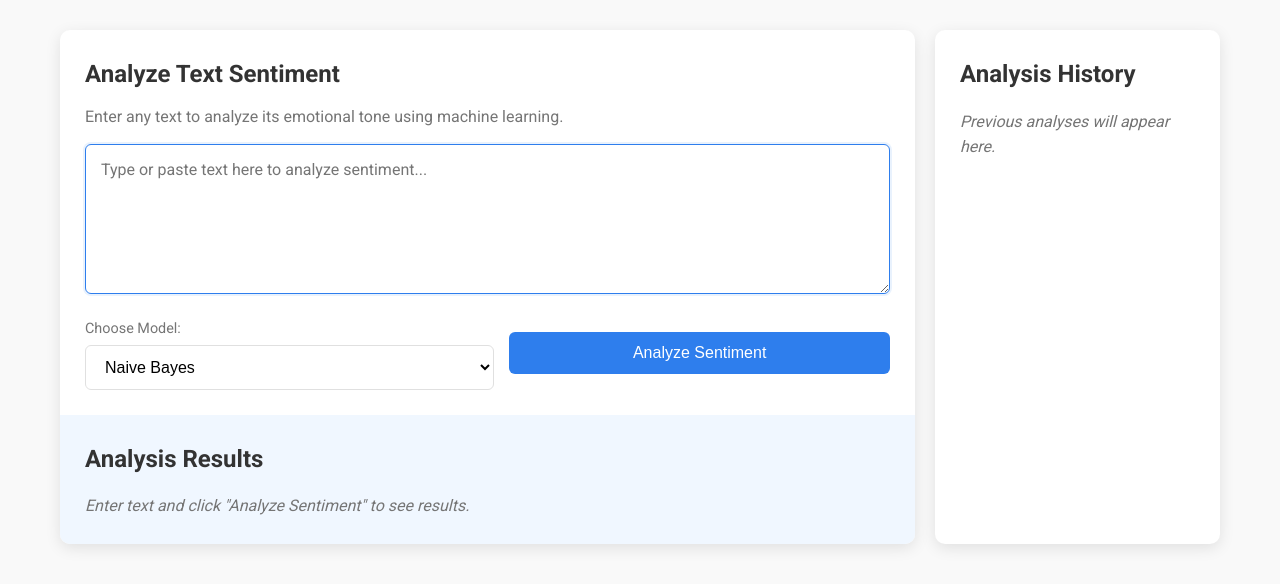
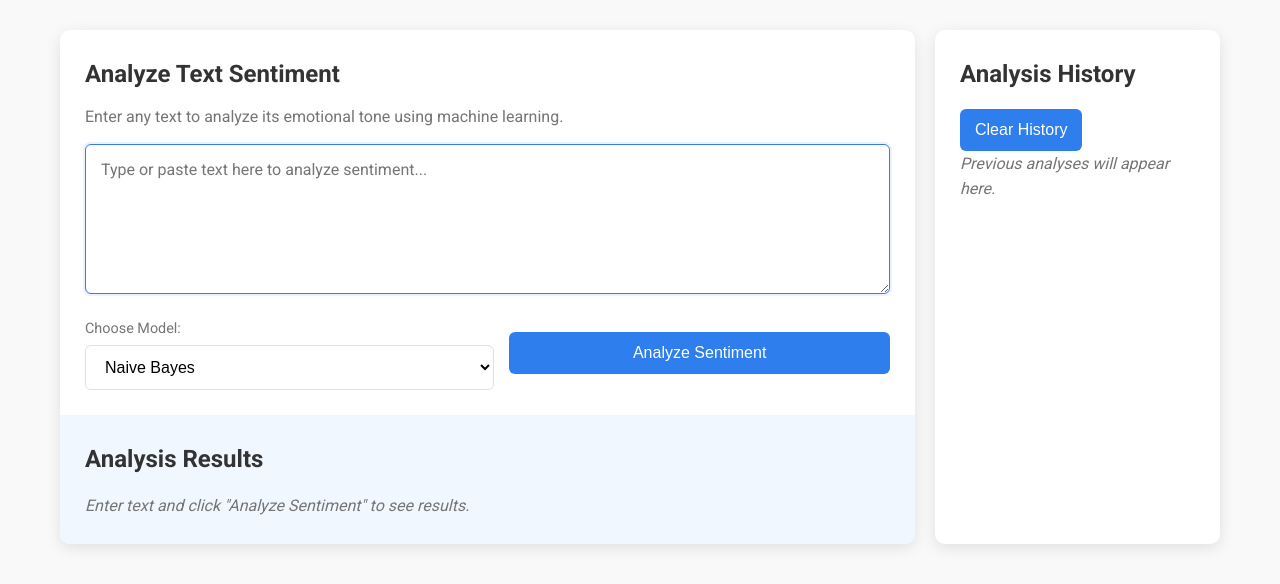
Before and after one commit to berkinksk/SenseCatch, a Flask app: page / in a window 1280 px wide. Shown: the part 153-737 px from the top of the page. Run offline with Flask 2, Linux system fonts and the light colour scheme.

Commit message:
Fix duplicate heading in history panel and add clear history button

```diff
--- a/templates/index.html
+++ b/templates/index.html
@@ -44,7 +44,10 @@
             </div>
 
             <div class="history-panel">
-                <h2>Analysis History</h2>
+                <div class="history-header">
+                    <h2>Analysis History</h2>
+                    <button id="clear-history-btn" class="secondary-btn">Clear History</button>
+                </div>
                 <div id="history-list">
                     <p class="no-history">Previous analyses will appear here.</p>
                 </div>
```
